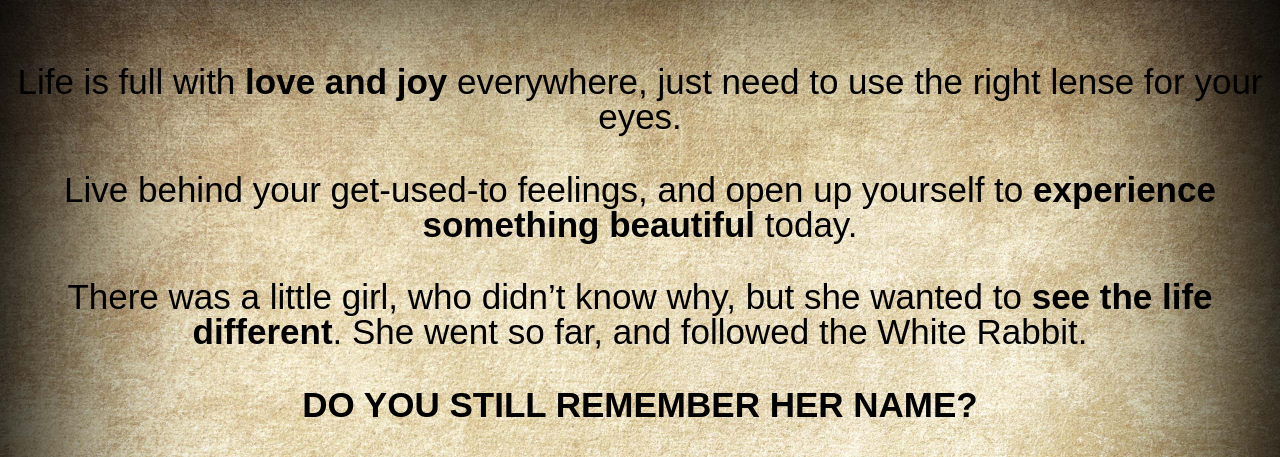
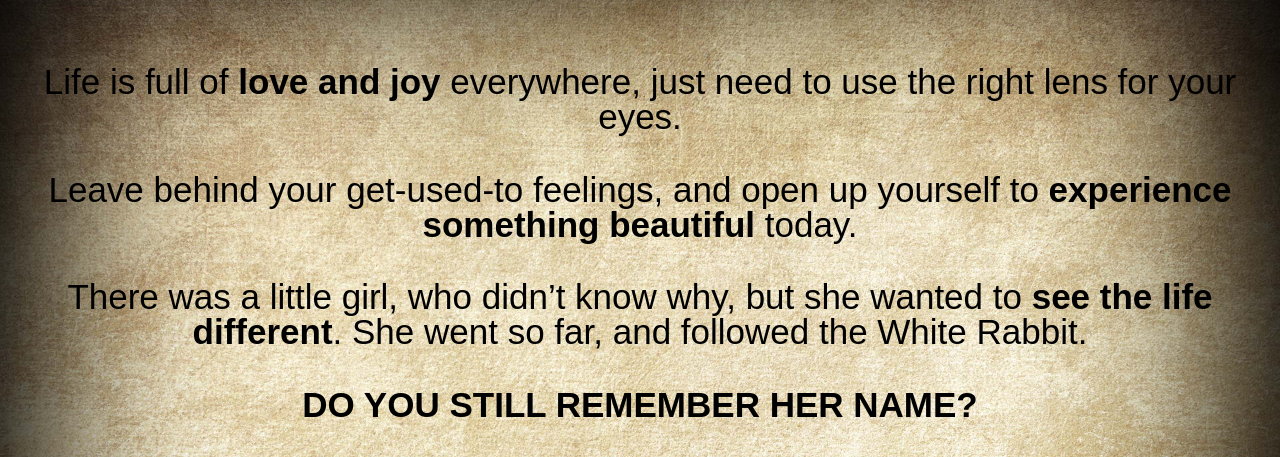
Before and after one commit to grosmar/Virrealy, a website: page resource/stage2.html in a window 1280 px wide. Shown: the top 457 px of the page. Drawn offline with Linux system fonts and the light colour scheme.

Commit message:
typo fix

```diff
--- a/resource/stage2.html
+++ b/resource/stage2.html
@@ -25,8 +25,8 @@
 <body id="message_layout">
 
 <div id="textbox">
-	<p class="black">Life is full with <strong>love and joy</strong> everywhere, just need to use the right lense for your eyes.</p>
-	<p class="black">Live behind your get-used-to feelings, and open up yourself to <strong>experience something beautiful</strong> today.</p>
+	<p class="black">Life is full of <strong>love and joy</strong> everywhere, just need to use the right lens for your eyes.</p>
+	<p class="black">Leave behind your get-used-to feelings, and open up yourself to <strong>experience something beautiful</strong> today.</p>
 	<p class="black">There was a little girl, who didn’t know why, but she wanted to <strong>see the life different</strong>. She went so far, and followed the White Rabbit.</p>
 	<p class="black question"><strong>Do you still remember her name?</strong></p>
 </div>
```
